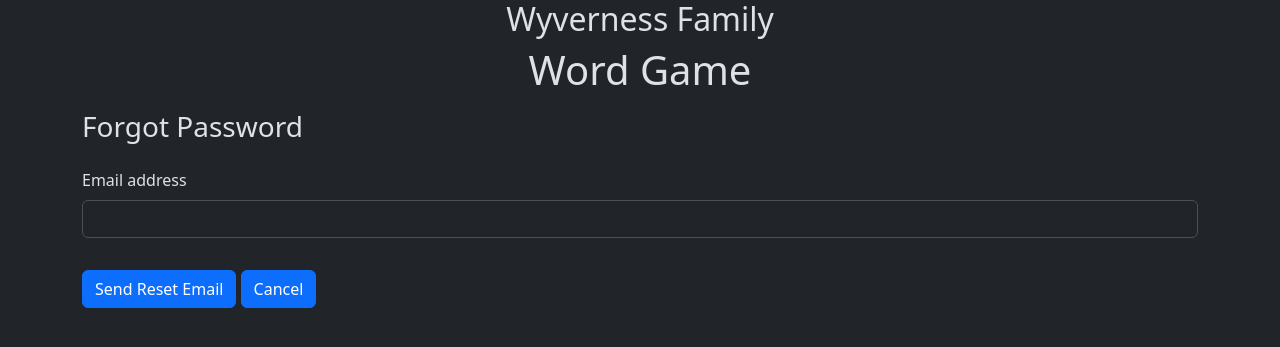
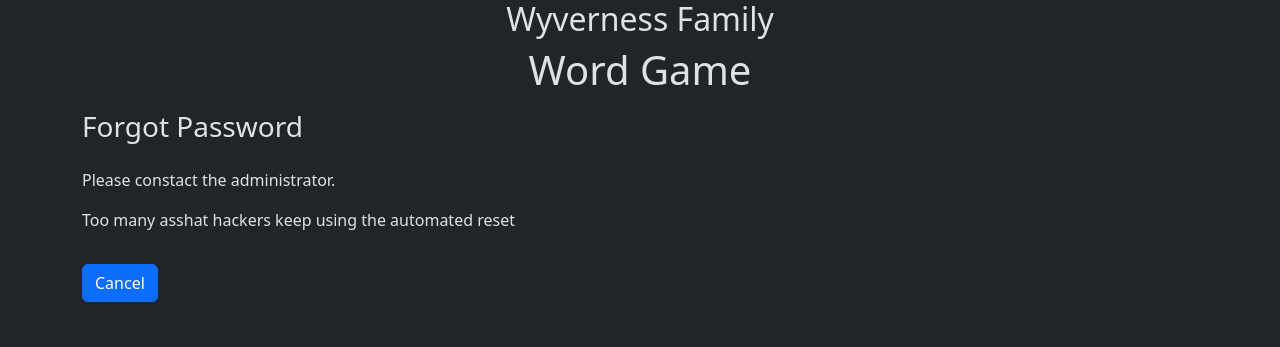
Before and after one commit to ronsmith/WordGame, a Flask app: page /forgotpwd in a window 1280 px wide. Shown: the top 347 px of the page. Run offline with Flask 3, Linux system fonts and the light colour scheme; parts of the project's set-up code (start-up, migrations or seed data) failed here and were passed over; some libraries are stand-ins or nearby versions.

Commit message:
Disabled password reset because of asshat hackers

```diff
--- a/templates/forgotpwd.html
+++ b/templates/forgotpwd.html
@@ -1,12 +1,15 @@
 {% extends "base.html" %}
 {% block content %}
     <h3 class="mb-4">Forgot Password</h3>
-    <form method="post">
-        <div class="mb-3">
-            <label for="email" class="form-label">Email address</label>
-            <input type="email" class="form-control" name="email">
-        </div>
-        <button type="submit" class="btn btn-primary mt-3">Send Reset Email</button>
-        <a href="{{ url_for('index') }}" class="btn btn-primary mt-3">Cancel</a>
-    </form>
+    <p>Please constact the administrator.</p>
+    <p>Too many asshat hackers keep using the automated reset</p>
+    <a href="{{ url_for('index') }}" class="btn btn-primary mt-3">Cancel</a>
+{#    <form method="post">#}
+{#        <div class="mb-3">#}
+{#            <label for="email" class="form-label">Email address</label>#}
+{#            <input type="email" class="form-control" name="email">#}
+{#        </div>#}
+{#        <button type="submit" class="btn btn-primary mt-3">Send Reset Email</button>#}
+{#        <a href="{{ url_for('index') }}" class="btn btn-primary mt-3">Cancel</a>#}
+{#    </form>#}
 {% endblock %}
```
Also changed, not shown: user.py (+9 -8 lines).
